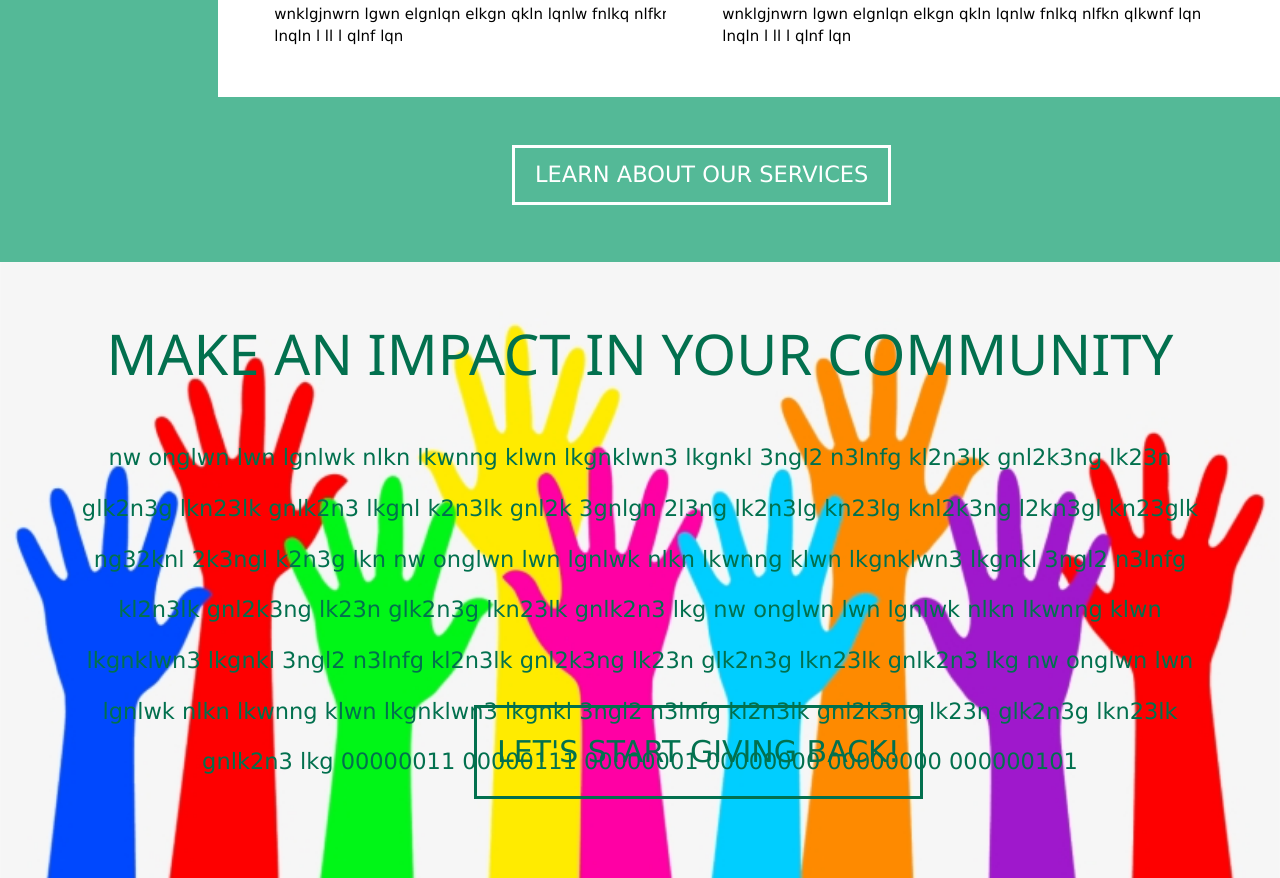
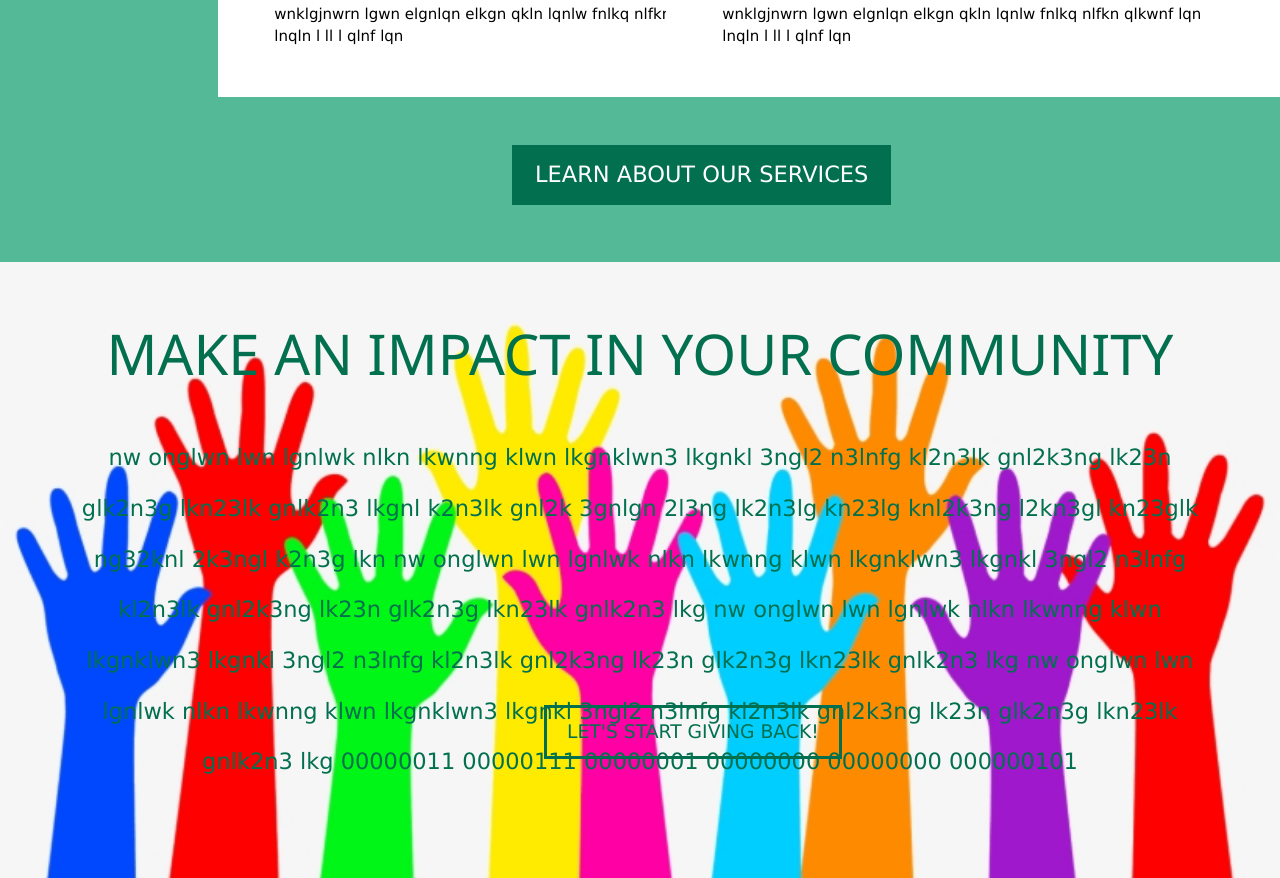
Before and after one commit to ANDREW0307/Gratus-Cubed, a plain HTML site: page TheIssues/TheIssues.html in a window 1280 px wide. Shown: the part 911-1789 px from the top of the page. Drawn offline with nearby package versions, Linux system fonts and the light colour scheme; files that its build step writes are made by us from their sources; a web font is replaced by a local one.

Commit message:
Changed the issues button

```diff
--- a/TheIssues/TheIssues.css
+++ b/TheIssues/TheIssues.css
@@ -419,46 +419,27 @@ nav a:hover::before {
 
 
 
-#learnmore {
-  display: inline-block;
-  position: relative;
+#learnmorelink {
   padding: 10px 20px;
-  margin: auto;
   border-style: solid;
   border-width: medium;
   border-color: white;
-  display: inline;
   font-size: 1.5em;
   font-weight: light;
   color: white;
   letter-spacing: normal;
-
-}
-
-#learnmorelink {
   text-decoration: none;
-  color: black;
   position: absolute;
   top: 132%;
   left: 40%;
+  background-color: #02704e;
+  border-color: #02704e;
 }
 
-
-
-#learnmorelink .hvr-grow {
-  display: inline-block;
-  vertical-align: middle;
-  -webkit-transform: perspective(1px) translateZ(0);
-  transform: perspective(1px) translateZ(0);
-  box-shadow: 0 0 1px rgba(0, 0, 0, 0);
-  -webkit-transition-duration: 0.3s;
-  transition-duration: 0.3s;
-  -webkit-transition-property: transform;
-  transition-property: transform;
-}
-#learnmorelink .hvr-grow:hover, .hvr-grow:focus, .hvr-grow:active {
-  -webkit-transform: scale(1.1);
-  transform: scale(1.1);
+#learnmorelink:hover {
+  background-color: white;
+  color: #02704e;
+  transition: 0.3s;
 }
 
 
@@ -494,8 +475,7 @@ nav a:hover::before {
 }
 
 
-.MAIYCcontainer #learnmore {
-  display: inline-block;
+.MAIYCcontainer #givebacklink {
   position: relative;
   padding: 10px 20px;
   margin: auto;
@@ -503,38 +483,24 @@ nav a:hover::before {
   border-width: medium;
   border-color: #02704e;
   display: inline;
-  font-size: 2em;
-  font-weight: light;
+  font-size: 1.25em;
+  font-weight: medium;
   color: #02704e;
   letter-spacing: normal;
-
-}
-
-.MAIYCcontainer #learnmorelink {
   text-decoration: none;
   color: #02704e;
   position: absolute;
   top: 202%;
-  left: 37%;
+  left: 42.5%;
+}
+
+#givebacklink:hover {
+  background-color: #02704e;
+  transition: 0.3s;
+  color: white;
 }
 
 
-
-.MAIYCcontainer #learnmorelink .hvr-grow {
-  display: inline-block;
-  vertical-align: middle;
-  -webkit-transform: perspective(1px) translateZ(0);
-  transform: perspective(1px) translateZ(0);
-  box-shadow: 0 0 1px rgba(0, 0, 0, 0);
-  -webkit-transition-duration: 0.3s;
-  transition-duration: 0.3s;
-  -webkit-transition-property: transform;
-  transition-property: transform;
-}
-.MAIYCcontainer #learnmorelink .hvr-grow:hover, .hvr-grow:focus, .hvr-grow:active {
-  -webkit-transform: scale(1.1);
-  transform: scale(1.1);
-}
 
 
 
--- a/TheIssues/TheIssues.html
+++ b/TheIssues/TheIssues.html
@@ -84,7 +84,7 @@
 
 
   <div id="seemorebutton">
-    <a href="#" id="learnmorelink"><p id="learnmore" class="hvr-grow">LEARN ABOUT OUR SERVICES</p></a>
+    <a href="#" id="learnmorelink">LEARN ABOUT OUR SERVICES</a>
   </div>
 
 </div>
@@ -93,7 +93,7 @@
   <h1>MAKE AN IMPACT IN YOUR COMMUNITY</h1>
   <p>nw onglwn lwn lgnlwk nlkn lkwnng klwn lkgnklwn3 lkgnkl 3ngl2 n3lnfg kl2n3lk gnl2k3ng lk23n glk2n3g lkn23lk gnlk2n3 lkgnl k2n3lk gnl2k 3gnlgn 2l3ng lk2n3lg kn23lg knl2k3ng l2kn3gl kn23glk ng32knl 2k3ngl k2n3g lkn nw onglwn lwn lgnlwk nlkn lkwnng klwn lkgnklwn3 lkgnkl 3ngl2 n3lnfg kl2n3lk gnl2k3ng lk23n glk2n3g lkn23lk gnlk2n3 lkg nw onglwn lwn lgnlwk nlkn lkwnng klwn lkgnklwn3 lkgnkl 3ngl2 n3lnfg kl2n3lk gnl2k3ng lk23n glk2n3g lkn23lk gnlk2n3 lkg nw onglwn lwn lgnlwk nlkn lkwnng klwn lkgnklwn3 lkgnkl 3ngl2 n3lnfg kl2n3lk gnl2k3ng lk23n glk2n3g lkn23lk gnlk2n3 lkg 00000011 00000111 00000001 00000000 00000000 000000101</p>
   <div id="seemorebutton">
-    <a href="#" id="learnmorelink"><p id="learnmore" class="hvr-grow">LET'S START GIVING BACK!</p></a>
+    <a href="#" id="givebacklink">LET'S START GIVING BACK!</a>
   </div>
 </div>
 
```
